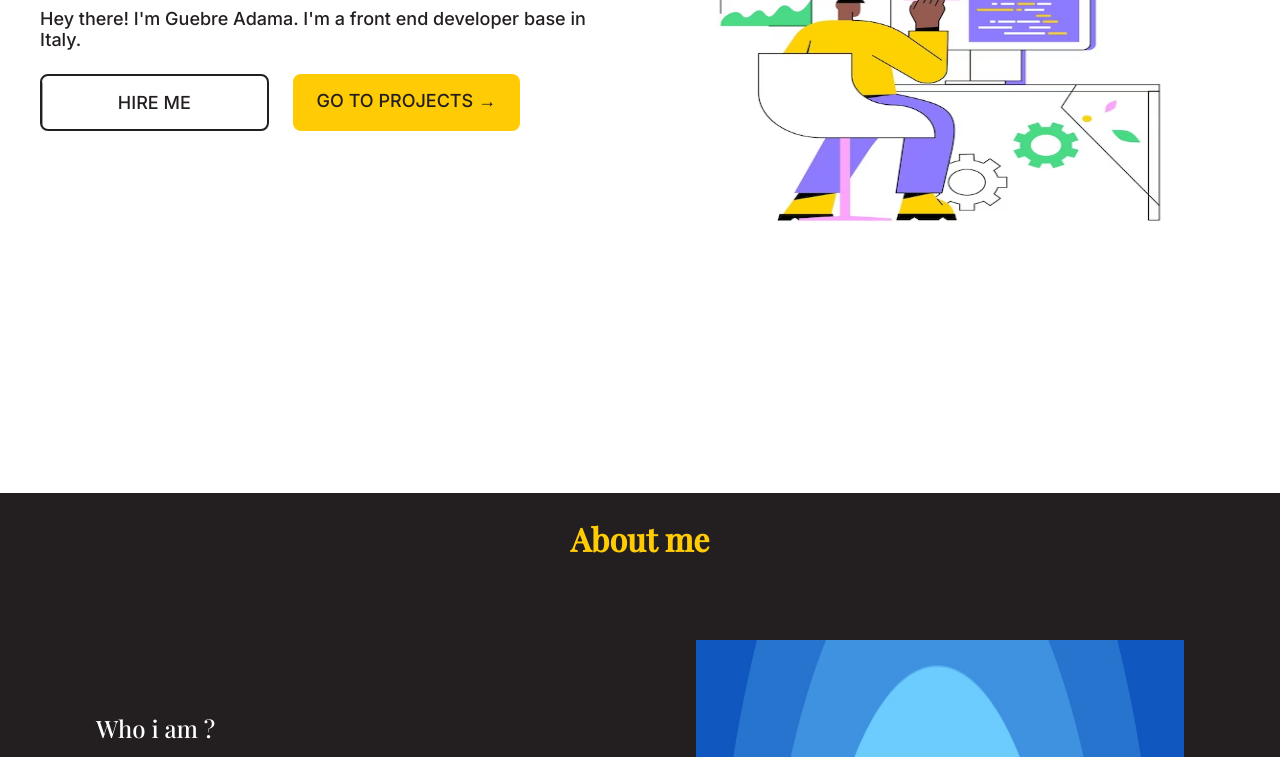
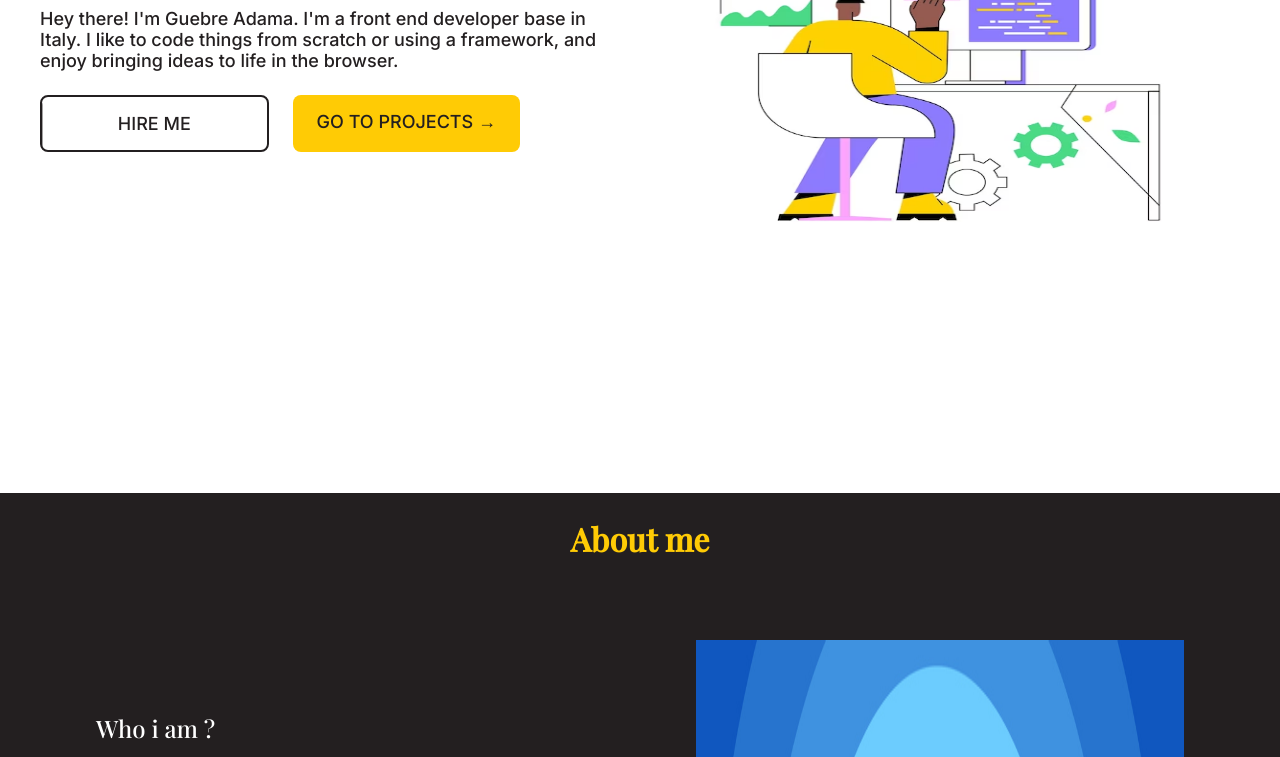
Before and after one commit to adamsJS23/portfolio, a website built with Parcel: page index.html in a window 1280 px wide. Shown: the part 307-1064 px from the top of the page. Built offline with nearby package versions, Linux system fonts and the light colour scheme.

```diff
--- a/index.html
+++ b/index.html
@@ -35,7 +35,7 @@
           </h1>
           <p>
             Hey there! I'm Guebre Adama. I'm a front end developer base in Italy.
-
+            I like to code things from scratch or using a framework, and enjoy bringing ideas to life in the browser.
           </p>
           <div class="hero-btns">
             <a class="btn btn-hire-me" href="#">Hire me</a>
```
